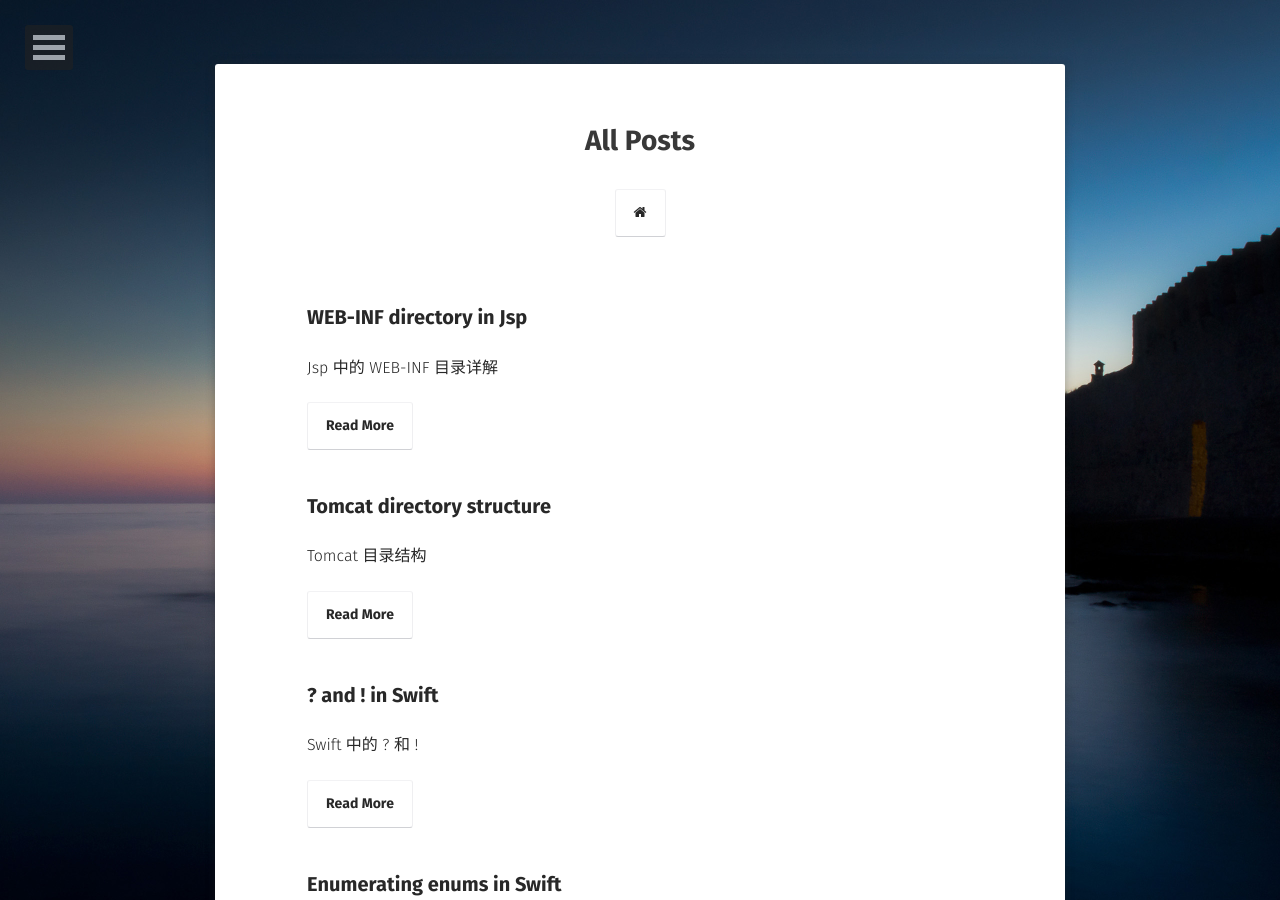
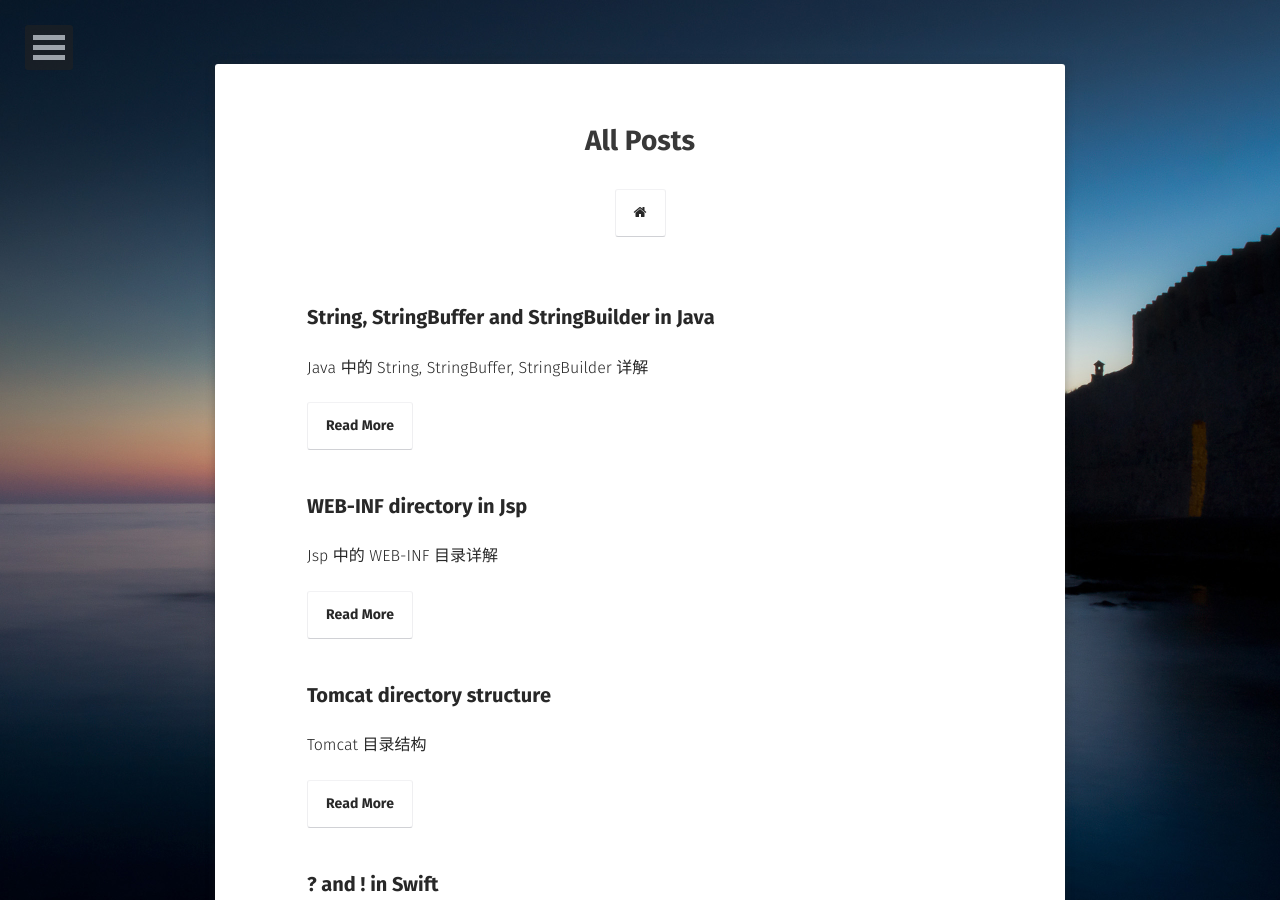
Before and after one commit to AurevoirXavier/deprecated-AurevoirXavier.github.io, a Jekyll site: the page built from posts/index.md, in a window 1280 px wide and 900 px high. Built offline with Jekyll 4.4.1, drawn with Linux system fonts in a browser that asks for light colours; some web fonts are replaced; some of the changed lines change nothing that is shown.

Commit message:
12:11/04/28/17

````diff
--- /dev/null
+++ b/_posts/2017-4-28-stringStringBufferStringBuilder.md
@@ -0,0 +1,148 @@
+---
+layout: post
+title: "String, StringBuffer and StringBuilder in Java"
+date:   2017-04-27
+excerpt: "Java 中的 String, StringBuffer, StringBuilder 详解"
+tags: [java, program]
+comments: true
+---
+
+|      String       |   字符串常量   |
+| :---------------: | :-------: |
+| **StringBuffer**  | **字符串变量** |
+| **StringBuilder** | **字符串变量** |
+
+这三者都是用于字符串处理，各有千秋，那么该如何选择呢？
+
+首先，看了上面的表格，可能会对 **String** 有一些疑问。既然是常量那么就不可改变，那为什可以这样写：
+
+```java
+String demo = "1 + 1 = ";
+
+demo += "2";
+
+System.out.print(demo);	//	result: 1 + 1 = 2
+```
+
+如此一来，我们不是改变了字符串常量 `demo` 吗？
+
+其实在 **JVM** 内部大概是这样运行的：
+
+1. 创建对象 `demo`
+2. 将 `"1 + 1 = "` 赋给 `demo`
+3. 创建一个新 `demo`
+4. 将 `"1 + 1 = 2"` 赋给新 `demo`
+5. 回收旧 `demo`
+
+而另外两者是字符串变量，是可改变的。所有操作都是对于一个对象而言，无需创建额外的对象。
+
+说了这么多，现在很容易就得出一个关于执行速度的结论：**StringBuffer > String**，**StringBuilder > String**。
+
+不过凡事都有例外：
+
+```java
+String demoString = "这" + "是" + "个" + "例" + "外";
+StringBuffer demoStringBuilder = new StringBuilder("这").append("是").append("个").append("例").append("外");
+```
+
+如果拼接大量字符串，写一个计时函数。你会发现，`demoString` 对象生成速度惊人的快，**StringBuilder** 类型根本比不上。
+
+事实上 **JVM** 又耍了个花招：
+
+1. 创建对象 `demoString`
+2. 将 `"这是个例外"` 赋给 `demoString`
+
+如果你这么做的话，它就原形毕露了：
+
+```java
+String demoString1 = "这";
+String demoString2 = "是";
+String demoString3 = "个";
+String demoString4 = "例";
+String demoString5 = "外";
+String demoString = demoString1 + demoString2 + demoString3 + demoString4 + demoString5;
+```
+
+接下来比较一下 **StringBuffer** 和 **StringBuilder**：
+
+|   StringBuffer    |   线程安全的    |
+| :---------------: | :--------: |
+| **StringBuilder** | **线程非安全的** |
+
+如果字符串被多个线程使用，**JVM** 会保证对 **StringBuffer** 的操作是安全的，却不会对 **StringBuilder** 承诺。
+
+由此可见，它们的执行速度：**StringBuilder > StringBuffer > Sting**。
+
+所以一般根据下面三种情况来进行选择：
+
+1. 操作少量数据 —— **String**
+2. 操作大量数据且在单线程下 —— **StringBuilder**
+3. 操作大量数据且在多线程下 —— **StringBuffer**
+
+如果想了解更多，接着往下看。
+
+# StringBuilder
+
+## 符号 “+” 的本质
+
+当对 **String** 类型字符串进行 `+` 操作时，实际上发生了这些：
+
+1. 编译器发现有对 **String** 进行拼接的操作
+2. 编译器将 `+` 操作替换为 **StringBuilder** 的 `append()` 操作
+3. **JVM** 初始化新的 **StringBuilder** 来进行 `append()` 操作
+4. 将 **StringBuilder** 变为 **String**
+
+- `特别注意：前两步是发生在编译过程中的！`
+
+所以说下面两者执行效果是一样的：
+
+```java
+String demoString1 = "1 + 1 = ";
+String demoString2 = "2";
+
+String demoString = demoString1 + demoString2;
+String demo = new StringBuilder().append(demoString1).append(demoString2).toString();
+```
+
+虽然最终效果一样，不过中间过程略不相同，这也是 **StringBuilder** 执行速度快于 **String** 的原因。
+
+可以用 `for` 循环做个实验：
+
+```java
+public class Test {
+  public static void main(String[] args){
+  	testString();
+  	testStringBuilder();
+  }
+
+  public static void testString() {
+    long start = System.currentTimeMillis();
+    String result = "";
+
+    for (int i = 0; i < 100000; i++) {
+      result += i;
+    }
+
+    System.out.println(System.currentTimeMillis() - start);
+  }
+
+  public static void testStringBuilder() {
+    long start = System.currentTimeMillis();
+    StringBuilder result = new StringBuilder();
+
+    for (int i = 0; i < 100000; i++) {
+      builder.append(i);
+    }
+
+    System.out.println(System.currentTimeMillis() - start);
+  }
+}
+```
+
+从输出结果可以看到，**String** 慢很多。同样都是用的 `append()`，为什么会有如此大的差别？
+
+只需要用 `java -c` 命令查看 **class** 文件，答案一目了然，在 `testString()` 中每次循环都要重新初始化 **StringBuilder** 对象，所以拉低了效率。
+
+## 关于性能
+
+## 关于内存
````
Also changed, not shown: _posts/2017-4-11-syntacticSugarSwift.md (+20 -27 lines), _posts/2017-4-25-questionMarkExclamatoryMarkSwift.md (+20 -20 lines).
